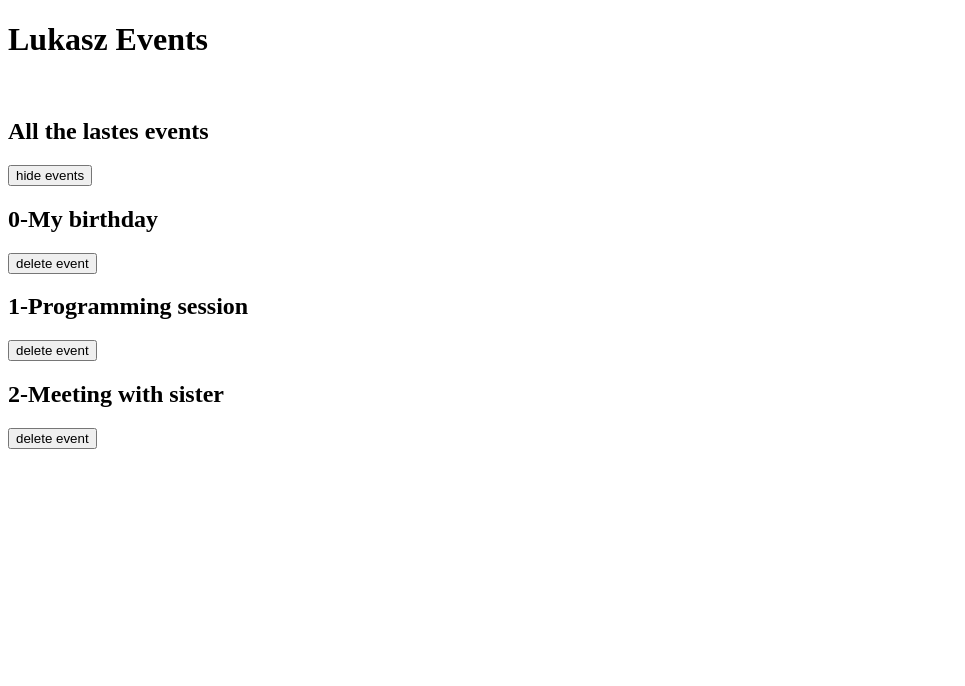
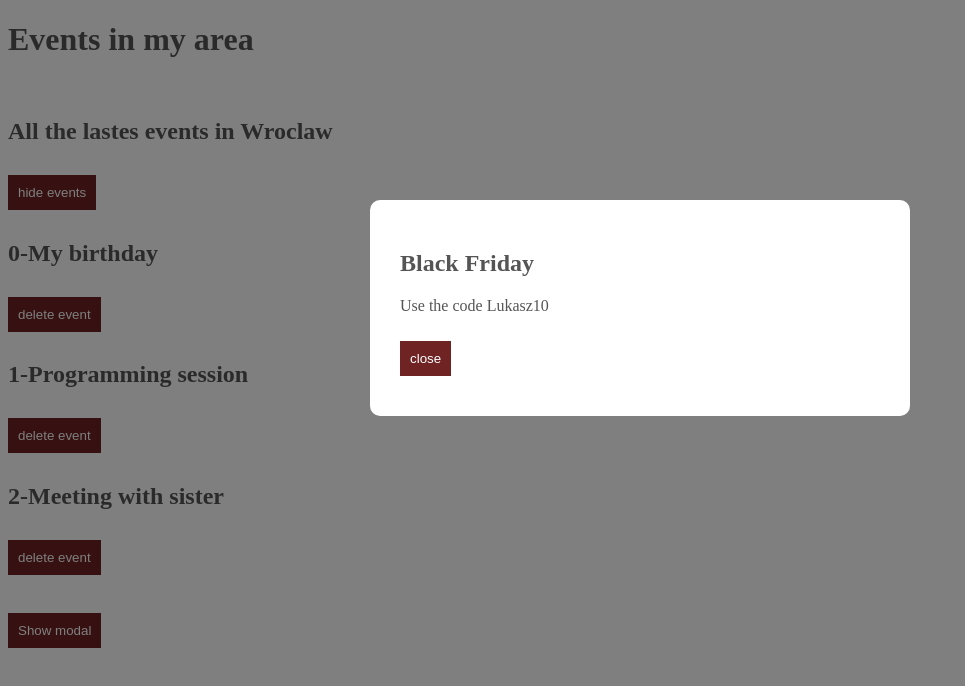
Before and after one commit to Lukasz1991PL/Programming-session, a React (Create React App) app: page / in a window 1280 px wide. Shown: the top 686 px of the page, without its empty margins (0-965 px from the left). Built offline with nearby package versions, Linux system fonts and the light colour scheme.

Commit message:
add Title, Model and EventList componens & add global style

```diff
--- a/src/App.js
+++ b/src/App.js
@@ -1,7 +1,10 @@
 import { useState } from 'react';
-import { Title } from './components/Title/Title';
-
+import { Title } from './components/Title';
+import React from 'react';
+import { Modal } from './components/Modal/Modal';
+import { EventList } from './components/EventList/EventList';
 const App = () => {
+  const [showModel, setShowModel] = useState('false');
   const [showEvents, setShowEvents] = useState('true');
   const [events, setEvents] = useState([
     { title: 'My birthday', id: 1 },
@@ -19,9 +22,13 @@ const App = () => {
       });
     });
   };
+  const handleCloseM = () => {
+    setShowModel(false);
+  };
+  const subtitle = 'All the lastes events in Wroclaw';
   return (
     <div className='App'>
-      <Title />
+      <Title title='Events in my area' subtitle={subtitle} />
       {showEvents && (
         <div>
           <button onClick={() => setShowEvents(false)}>hide events</button>
@@ -32,15 +39,17 @@ const App = () => {
           <button onClick={() => setShowEvents(true)}>show events</button>
         </div>
       )}
-      {showEvents &&
-        events.map((event, index) => (
-          <div key={event.id}>
-            <h2>
-              {index}-{event.title}
-            </h2>
-            <button onClick={() => handleSubmit(event.id)}>delete event</button>
-          </div>
-        ))}
+      {showEvents && <EventList handleSubmit={handleSubmit} events={events} />}
+      {showModel && (
+        <Modal handleCloseModel={handleCloseM}>
+          <h2>Black Friday</h2>
+          <p>Use the code Lukasz10</p>
+        </Modal>
+      )}
+      <br />
+      <>
+        <button onClick={() => setShowModel('true')}>Show modal </button>
+      </>
     </div>
   );
 };
--- /dev/null
+++ b/src/components/EventList/EventList.js
@@ -0,0 +1,16 @@
+import React from 'react';
+
+export const EventList = ({ handleSubmit, events }) => {
+  return (
+    <div>
+      {events.map((event, index) => (
+        <React.Fragment key={event.id}>
+          <h2>
+            {index}-{event.title}
+          </h2>
+          <button onClick={() => handleSubmit(event.id)}>delete event</button>
+        </React.Fragment>
+      ))}
+    </div>
+  );
+};
--- /dev/null
+++ b/src/components/Modal/Modal.css
@@ -0,0 +1,15 @@
+.modal-backdrop {
+  position: fixed;
+  top: 0;
+  left: 0;
+  width: 100%;
+  height: 100%;
+  background: rgba(0, 0, 0, 0.5);
+}
+.modal {
+  padding: 30px;
+  max-width: 480px;
+  margin: 200px auto;
+  background: #fff;
+  border-radius: 10px;
+}
--- /dev/null
+++ b/src/components/Modal/Modal.js
@@ -0,0 +1,13 @@
+import React from 'react';
+
+import './Modal.css';
+export function Modal({ children, handleCloseModel }) {
+  return (
+    <div className='modal-backdrop'>
+      <div className='modal'>
+        {children}
+        <button onClick={handleCloseModel}>close</button>
+      </div>
+    </div>
+  );
+}
--- /dev/null
+++ b/src/components/Title.js
@@ -0,0 +1,10 @@
+import React from 'react';
+export const Title = ({ title, subtitle }) => {
+  return (
+    <>
+      <h1 className='title'>{title}</h1>
+      <br />
+      <h2 className='subtitle'>{subtitle}</h2>
+    </>
+  );
+};
--- a/src/components/Title/Title.js
+++ /dev/null
@@ -1,11 +0,0 @@
-import React from 'react';
-
-export const Title = () => {
-  return (
-    <div>
-      <h1 className='title'>Lukasz Events</h1>
-      <br />
-      <h2 className='subtitle'>All the lastes events</h2>
-    </div>
-  );
-};
--- /dev/null
+++ b/src/index.css
@@ -0,0 +1,19 @@
+code {
+  font-family: 'Courier New', Courier, monospace;
+}
+
+p,
+h1,
+h2 {
+  color: #555;
+}
+
+button {
+  background: rgb(111, 35, 35);
+  color: #fff;
+  padding: 10px;
+  border: 0;
+  border-radius: 0;
+  margin: 10px auto;
+  cursor: pointer;
+}
--- a/src/index.js
+++ b/src/index.js
@@ -1,7 +1,7 @@
 import React from 'react';
 import ReactDOM from 'react-dom/client';
 import App from './App';
-
+import './index.css';
 const root = ReactDOM.createRoot(document.getElementById('root'));
 root.render(
   <React.StrictMode>
```
